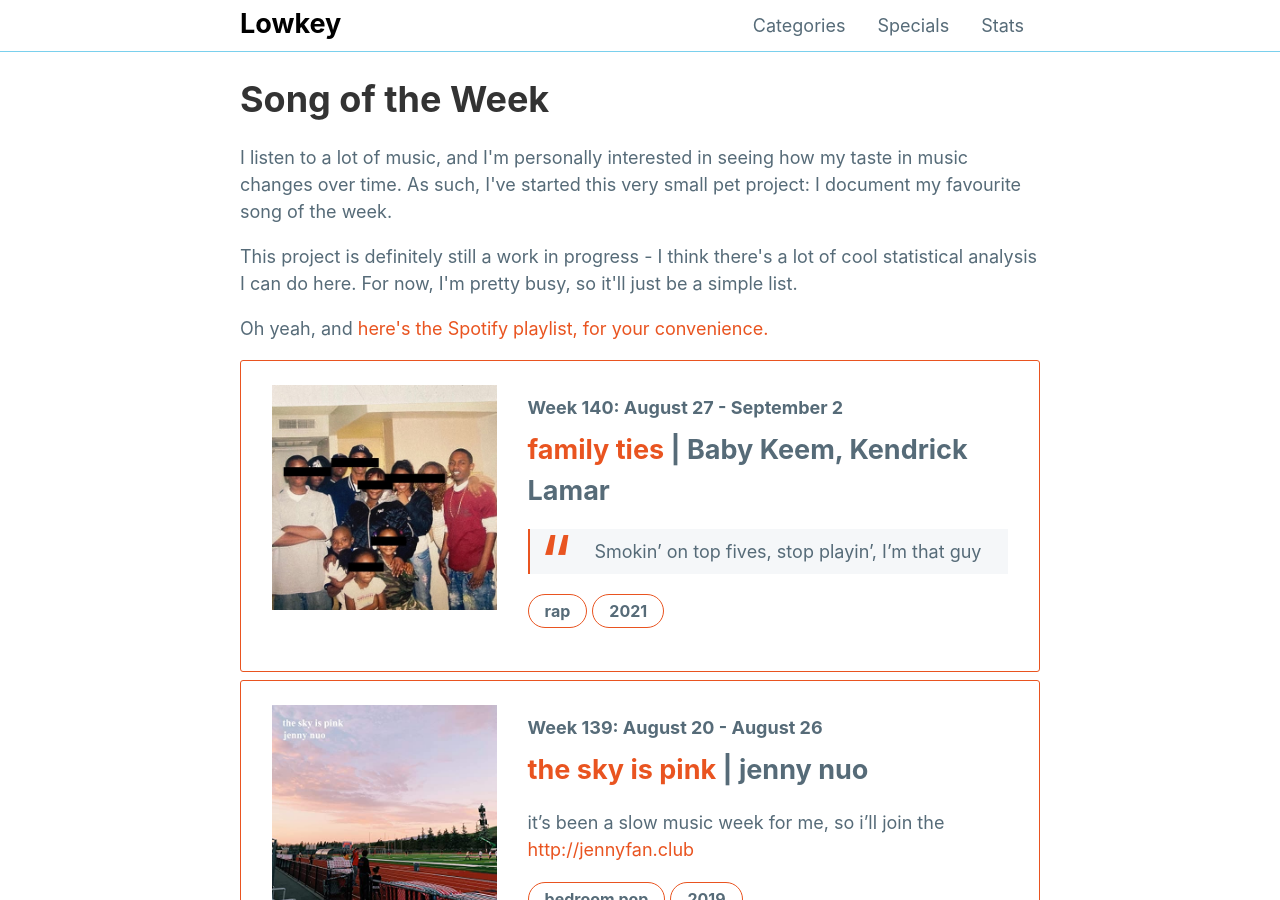
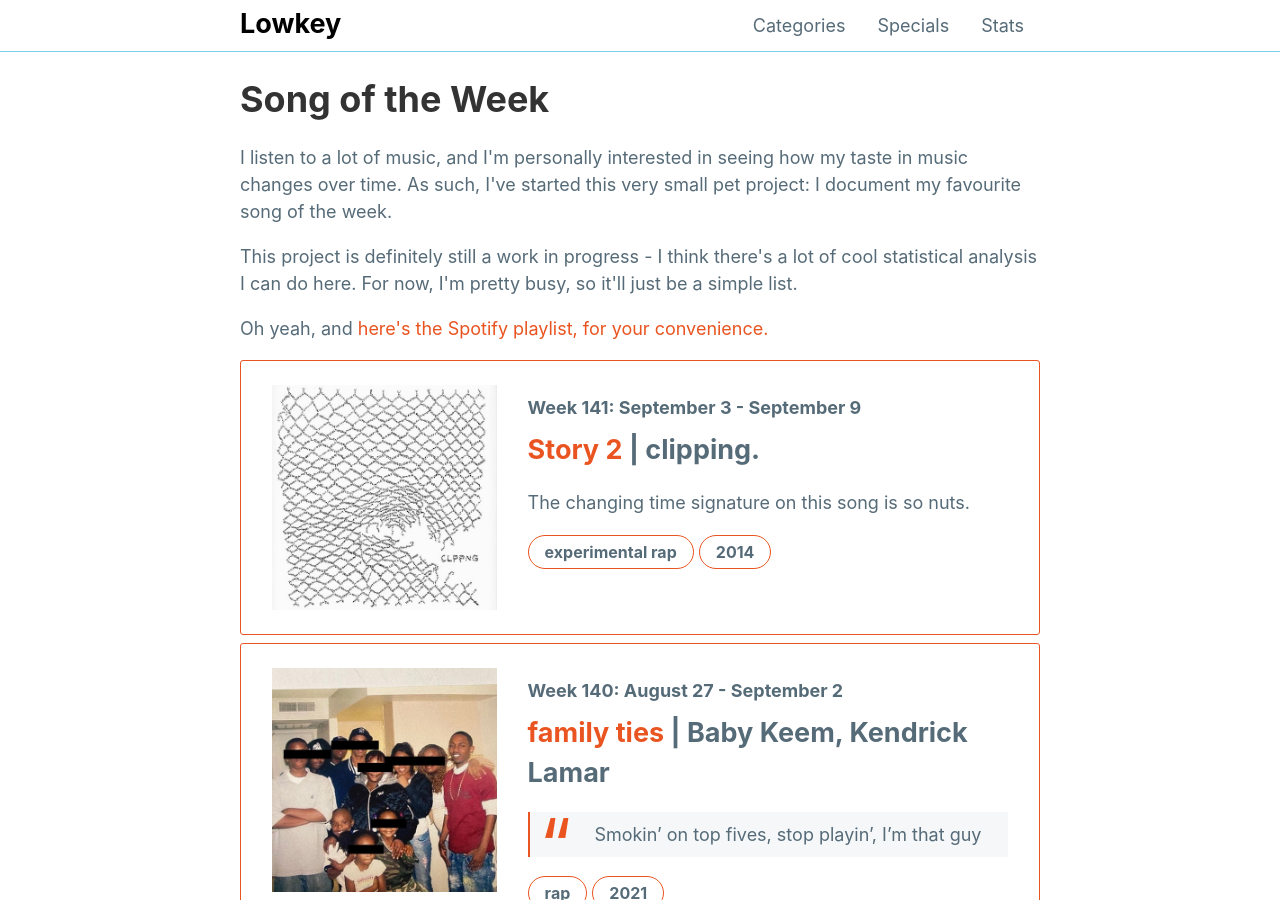
Before and after one commit to mattxwang/lowkey, a Jekyll site: the page built from stats/song-of-the-week.html, in a window 1280 px wide and 900 px high. Built offline with Jekyll 4.4.1, drawn with Linux system fonts in a browser that asks for light colours; comment, search, counter and statistics services are not loaded.

Commit message:
where had he seen that car before

```diff
--- a/_data/sotw.yml
+++ b/_data/sotw.yml
@@ -1398,3 +1398,13 @@ week140:
   year: 2021
   blurb: >
     > Smokin' on top fives, stop playin', I'm that guy
+week141:
+  week: "Week 141: September 3 - September 9"
+  title: "Story 2"
+  artist: "clipping."
+  album: "CLPPNG"
+  album_art: "clppng.jpeg"
+  genre: "experimental rap"
+  year: 2014
+  blurb: >
+    The changing time signature on this song is so nuts.
```
Also changed, not shown: img/albums/clppng.jpeg (added).
